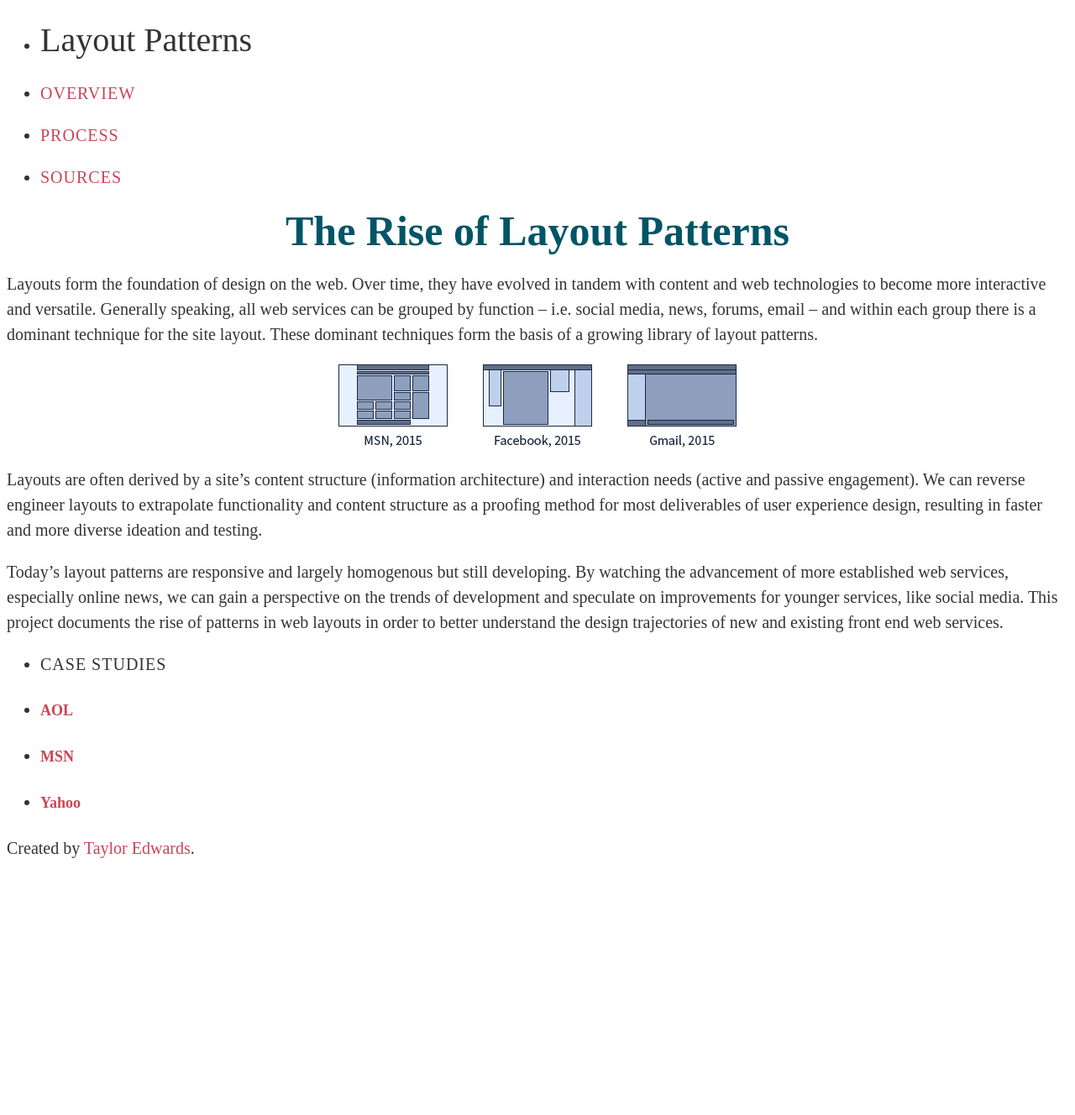
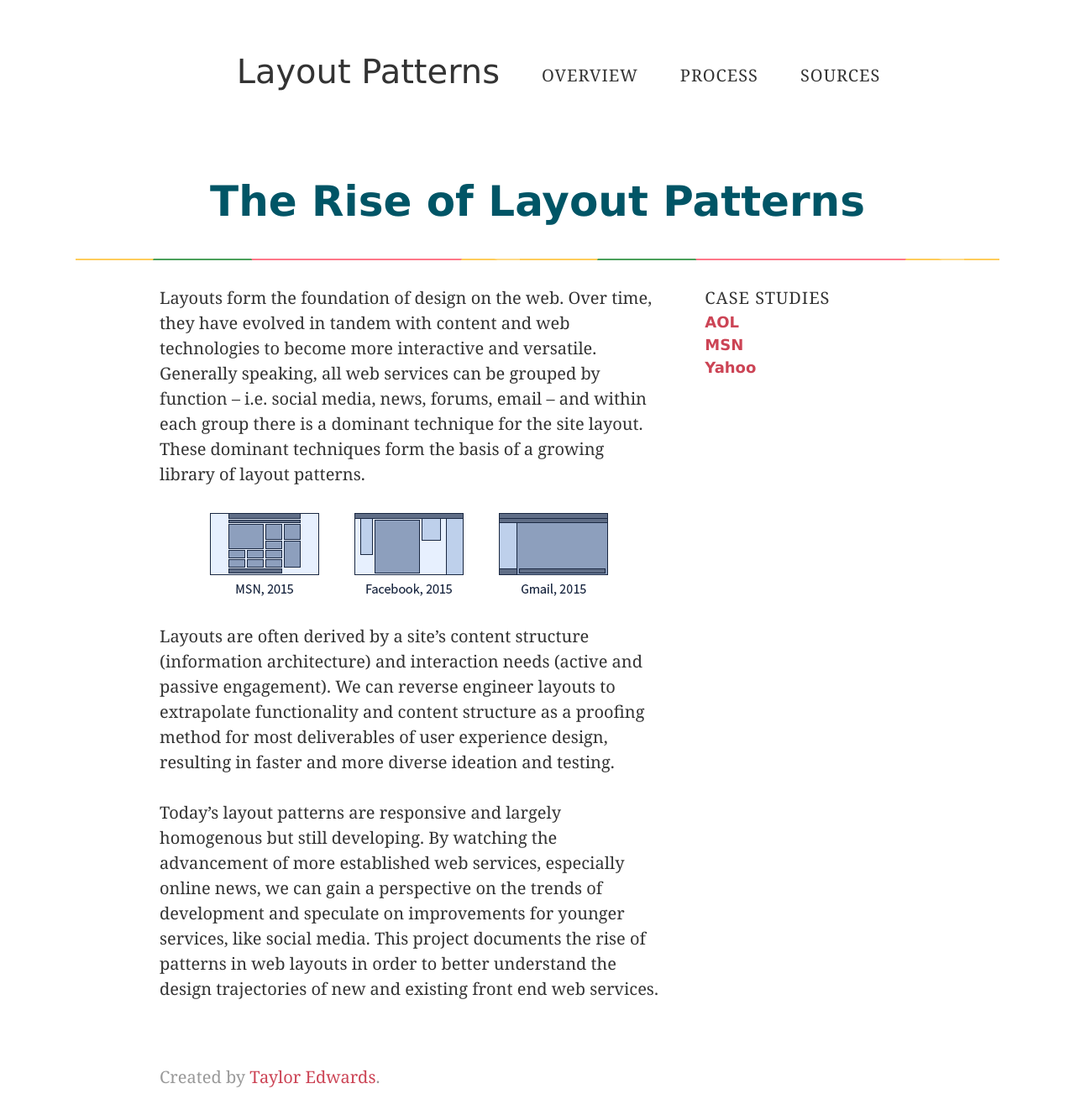
Before and after one commit to taylor-edwards/layout-patterns, a Jekyll site: the page built from index.md, in a window 1280 px wide. Shown: the whole page at 84% size. Built offline with Jekyll 4.4.1, drawn with Linux system fonts in a browser that asks for light colours; before the commit the page ends 1045 px from its top, so only the background shows below that.

Commit message:
styles update for v2
css support for new theme

```diff
--- a/_sass/_layout.scss
+++ b/_sass/_layout.scss
@@ -1,4 +1,45 @@
 /* Layout Resets */
 body {
   background: $white;
+  margin: 0;
 }
+
+.site-header {
+  box-sizing: border-box;
+  margin-top: 1.5 * $grid-vbase;
+  margin-bottom: $grid-vbase * 3;
+  text-align: center;
+}
+.border {
+  background: url(../images/pattern.png);
+  height: 2px;
+  width: 100%;
+}
+header,
+main,
+footer {
+  margin: auto;
+  max-width: 1100px;
+}
+nav {
+  display: inline-block;
+}
+article,
+aside {
+  display: inline-block;
+  vertical-align: top;
+}
+article {
+  margin-left: $grid-hbase;
+  width: 54%
+}
+aside {
+  margin-left: 4.55%;
+  margin-right: $grid-hbase;
+  width: 22%;
+}
+footer {
+  clear: both;
+  margin-top: 1.5 * $grid-vbase;
+  max-width: 1100px - (2 * $grid-hbase);
+}
--- a/_sass/_typography.scss
+++ b/_sass/_typography.scss
@@ -1,27 +1,39 @@
 /* Typography Resets */
 body {
   color: $black;
-  font-family: "ff-tisa-web-pro";
-  font-size: 20px;
-  line-height: 1.5em;
+  font-family: $serif;
+  font-size: $type-base;
+  line-height: 1.5;
 }
 
 /* Block Elements */
 h1,
 h2,
 h3,
+h4,
+p,
+ol,
+ul,
+dl {
+  margin-top: $grid-vbase;
+  margin-bottom: $grid-vbase;
+}
+h1,
+h2,
+h3,
 h4 {
-
+  margin: 0;
 }
 h1 {
   color: $blue;
-  font-family: "ff-enzo-web";
+  font-family: $sans;
   font-size: 2.5em;
   font-weight: 700;
+  margin-bottom: $grid-vbase;
   text-align: center;
 }
 h2 {
-  font-family: "ff-enzo-web";
+  font-family: $sans;
   font-size: 2em;
   font-weight: 300;
 }
@@ -32,7 +44,7 @@ h3 {
   text-transform: uppercase;
 }
 h4 {
-  font-family: "ff-enzo-web";
+  font-family: $sans;
   font-size: .9em;
   font-weight: 700;
 }
@@ -42,10 +54,23 @@ p {
 ol,
 ul,
 dl {
-
+  list-style: none;
+  padding: 0;
 }
 li {
 
+}
+nav {
+  li {
+    float: left;
+    margin-left: $grid-hbase / 2;
+  }
+  h2 {
+    line-height: .5em;
+  }
+}
+footer {
+  color: $grey;
 }
 
 /* Inline Elements */
@@ -55,16 +80,20 @@ a:link {
   text-decoration: none;
 }
 a:hover {
-  color: $red;
+  color: $red !important;
 }
 a:active,
 a:visited {
 
 }
+nav a,
+nav a:link {
+  color: $black;
+}
 em {
   color: $red;
 }
 strong {
-  font-family: "ff-enzo-web";
+  font-family: $sans;
   font-weight: 700;
 }
--- a/css/main.scss
+++ b/css/main.scss
@@ -30,8 +30,11 @@ $grey       : #999;
 $black      : #333;
 
 $type-base  : 20px;
-$grid-vbase : 30px;
+$grid-vbase : 1.5 * $type-base;
 $grid-hbase : 100px;
+
+$sans       : ff-enzo-web, "ff-enzo-web", verdana, helvetica, sans-serif;
+$serif      : ff-tisa-web-pro, "ff-tisa-web-pro", georgia, serif;
 
 
 // Import partials from `sass_dir` (defaults to `_sass`)
```
Also changed, not shown: images/pattern.png (added).
